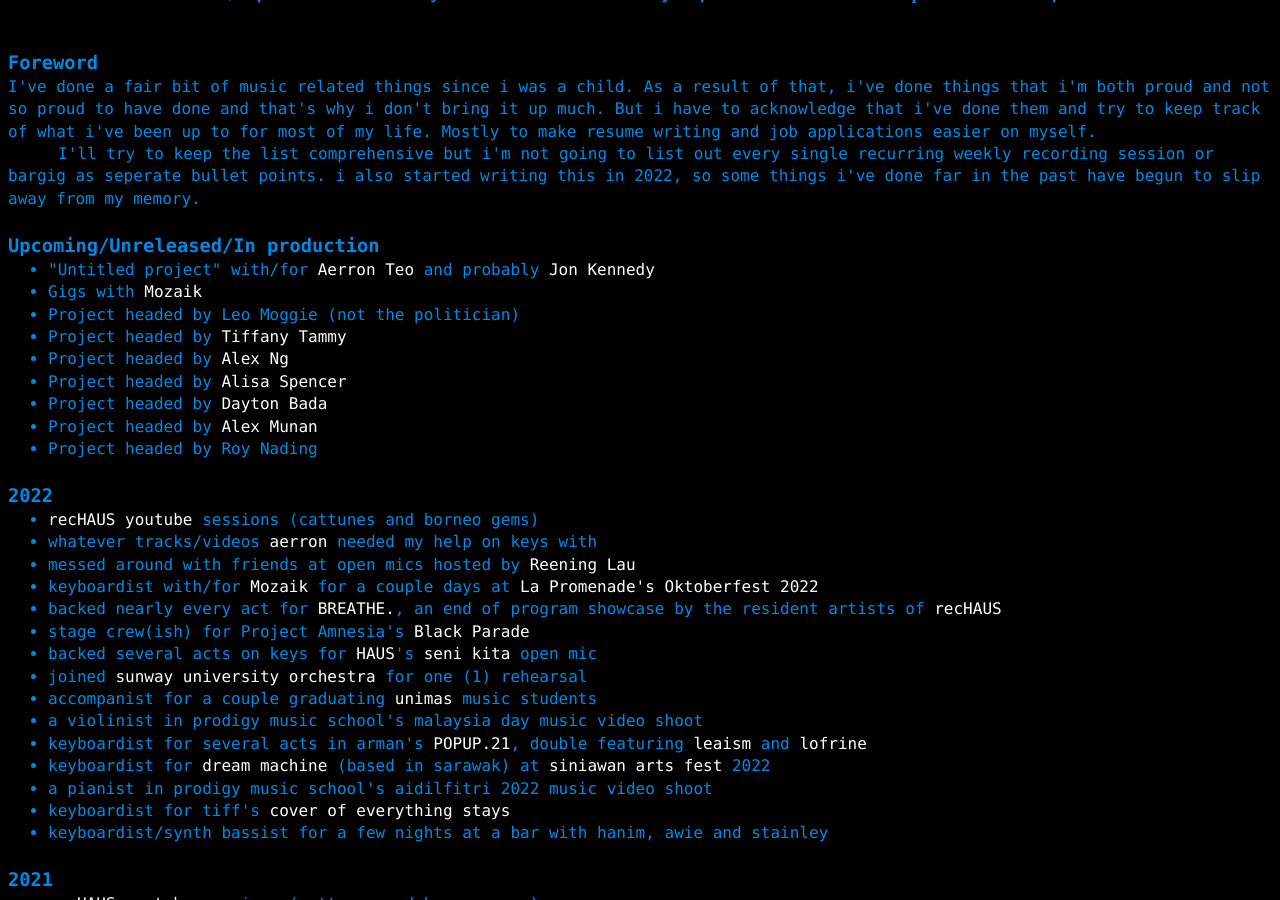
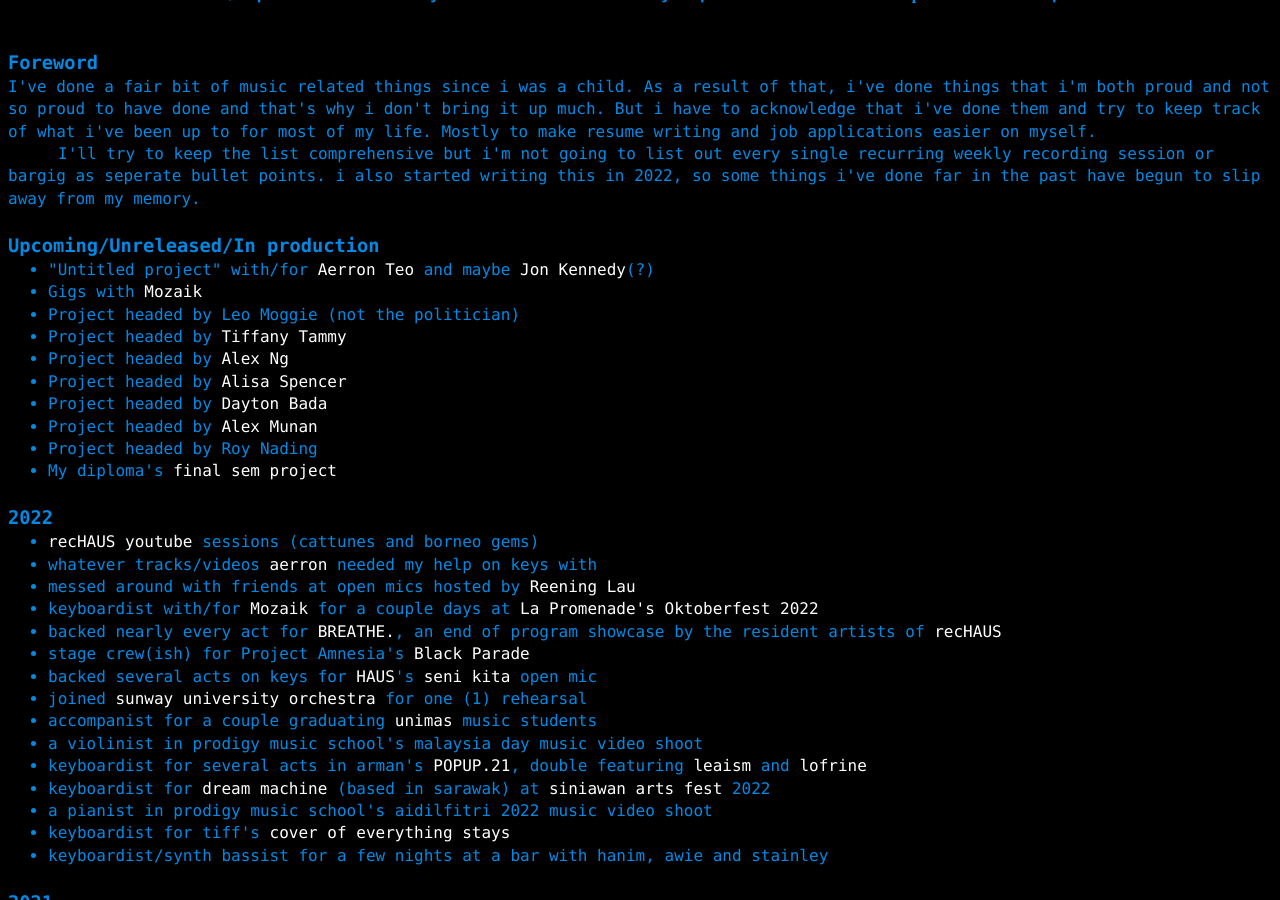
Before and after one commit to a-erfan-aa/a-erfan-aa.github.io, a Jekyll site: the page built from things-i-make/music-comprehensive.html, in a window 1280 px wide and 900 px high, scrolled down 350 px. Built offline with Jekyll 4.4.1, drawn with Linux system fonts in a browser that asks for light colours; some of the changed text lies outside the part shown.

Commit message:
Add final sem project to music-comprehensive.html
Also change wording on "untitled project" with jon and aerron

Also update lastChanged

```diff
--- a/things-i-make/music-comprehensive.html
+++ b/things-i-make/music-comprehensive.html
@@ -57,7 +57,7 @@
 <div>
 	<h3>Upcoming/Unreleased/In production</h3>
 	<ul>
-		<li>"Untitled project" with/for <a href="https://www.instagram.com/aerronteo/">Aerron Teo</a> and probably <a href="https://www.instagram.com/jonknndy_/">Jon Kennedy</a></li>
+		<li>"Untitled project" with/for <a href="https://www.instagram.com/aerronteo/">Aerron Teo</a> and maybe <a href="https://www.instagram.com/jonknndy_/">Jon Kennedy</a>(?)</li>
 		<li>Gigs with <a href="https://www.instagram.com/soundofmozaik/">Mozaik</a></li>
 		<li>Project headed by Leo Moggie (not the politician)</li>
 		<li>Project headed by <a href="https://www.instagram.com/tiffanytammy/">Tiffany Tammy</a></li>
@@ -66,6 +66,7 @@
 		<li>Project headed by <a href="https://www.instagram.com/dayton.bada/">Dayton Bada</a></li>
 		<li>Project headed by <a href="https://www.instagram.com/alex_munan/">Alex Munan</a></li>
 		<li>Project headed by Roy Nading</li>
+		<li>My diploma's <a href="/things-i-make/diploma">final sem project</a></li>
 	</ul>
 </div>
 
```
Also changed, not shown: other parts of things-i-make/music-comprehensive.html (+1 -1 lines).
